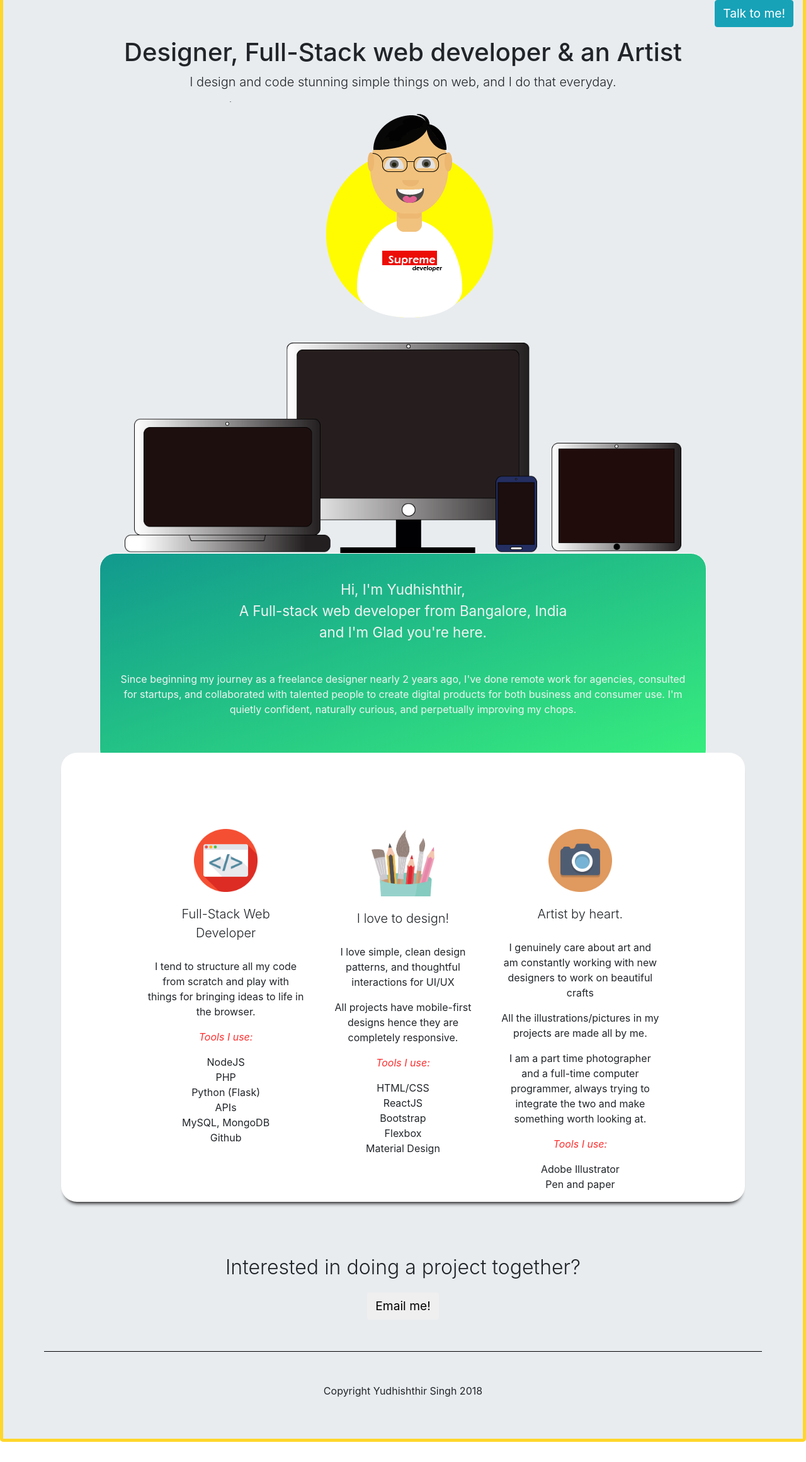
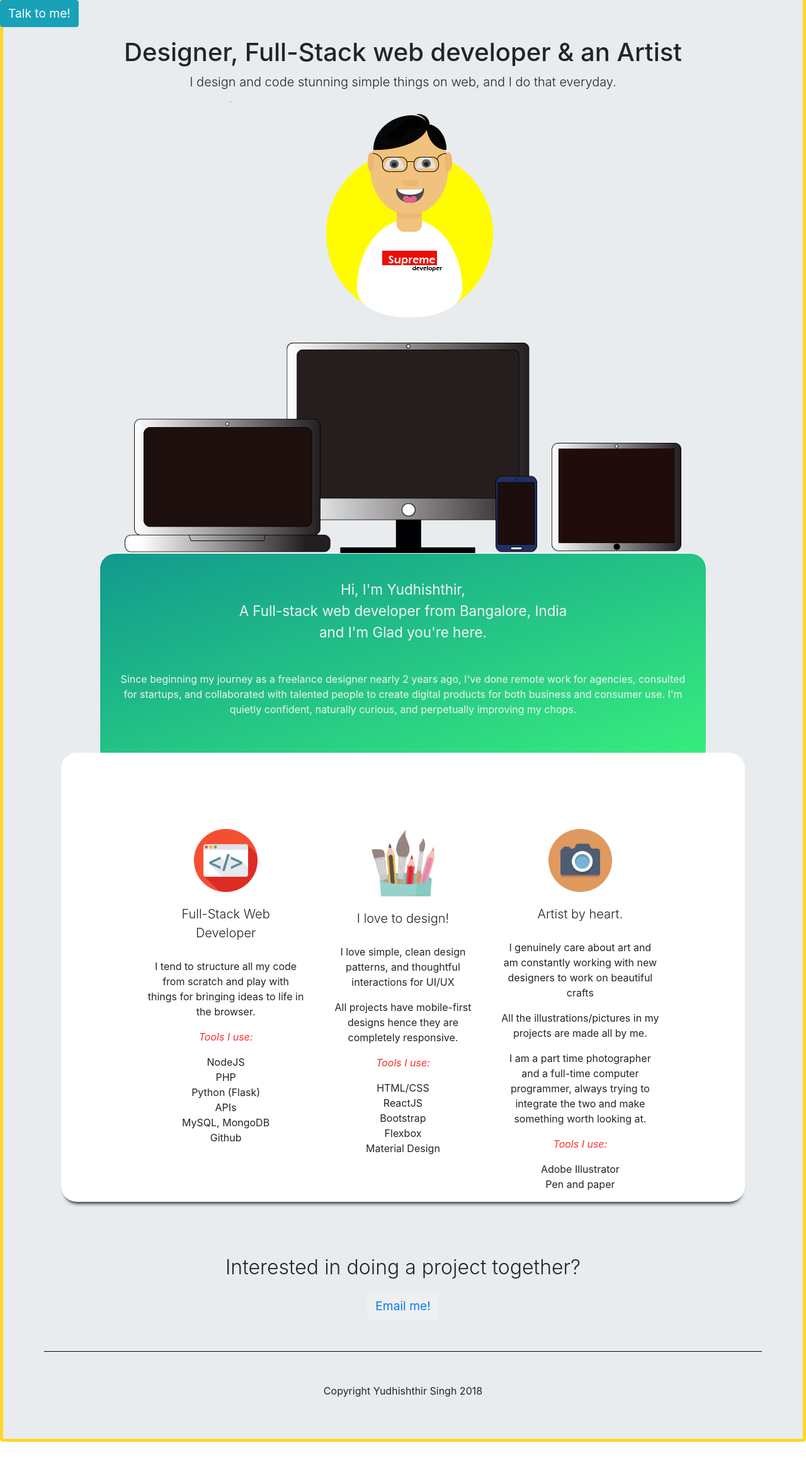
Before and after one commit to yudi43/portfolio, a Flask app: page / in a window 1280 px wide. Shown: the part 20-2341 px from the top of the page at 63% size. Run offline with Flask 2, Linux system fonts and the light colour scheme; some libraries are stand-ins or nearby versions.

Commit message:
Update home.html

```diff
--- a/templates/home.html
+++ b/templates/home.html
@@ -105,7 +105,7 @@
 <body>
 
 <div class="header" style="padding-right:20px; padding-top:10px; position:relative; top:10px;">
-    <button  type="button" class="btn btn-info" style="float: right; font-size: 1.2em">Talk to me!</button>
+    <button  type="button" class="btn btn-info" style="float: right; font-size: 1.2em;  position:fixed">Talk to me!</button>
 </div>
 
 
@@ -190,7 +190,7 @@
       <div class="row">
         <div class="col-sm-12" id="email-me" style="padding-bottom:50px;">
             <p class="lead" style="font-size: 2em;">Interested in doing a project together?</p>
-            <button  type="button" class="btn btn-default" style="float: center; font-size: 1.2em; ">Email me!</button>
+            <button  type="button" class="btn btn-default" style="float: center; font-size: 1.2em; "><a href="mailto:singh.yudi10@gmail.com?Subject=Let's%20Work%20Together%21" target="_top">Email me!</a></button>
         </div>
       </div>
 
```
